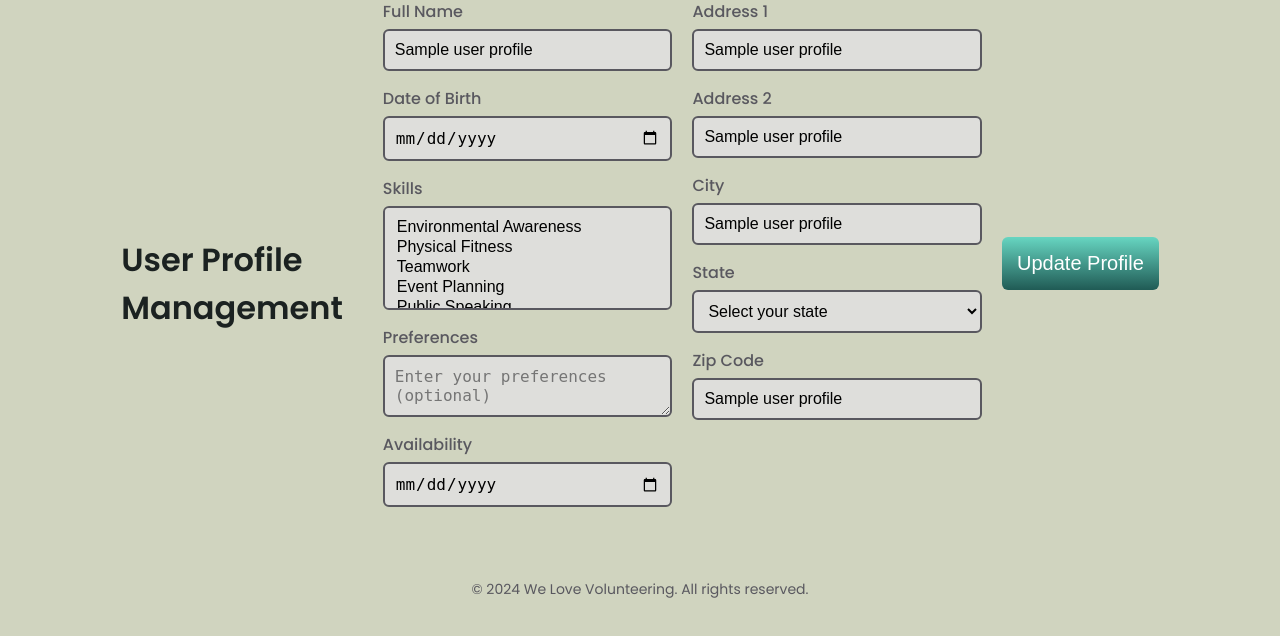
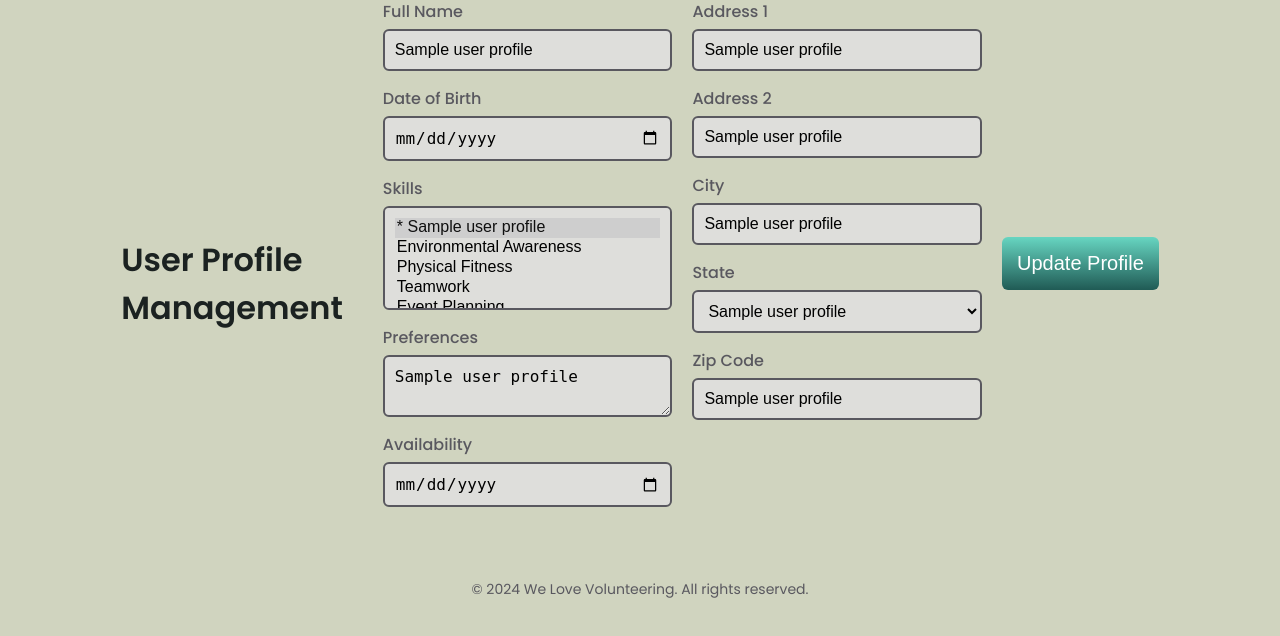
Before and after one commit to patelarti/VolunteerMatchingSystem, a Flask app: page /profile/ in a window 1280 px wide. Shown: the part 180-816 px from the top of the page. Run offline with Flask 3, Linux system fonts and the light colour scheme; the visitor is signed in with stand-in values (Sample User, id 1); a database or web service that is not in the repository returns one stand-in record (values such as "Sample title"); some libraries are stand-ins or nearby versions.

Commit message:
user profile is now able to fetch skills, availability date, preferences, state.

```diff
--- a/app/user_profile/routes.py
+++ b/app/user_profile/routes.py
@@ -83,15 +83,14 @@ def profile():
         full_name = table_data[1]
         address1, address2 = table_data[2], table_data[3]
         city, state, zipcode = table_data[4], table_data[5], table_data[6]
-        preferences = table_data[8]
-        # skills, preferences, availability = table_data[7], table_data[8], table_data[9]
+        skills, preferences, availability = table_data[7], table_data[8], table_data[9]
+        skills = skills.split(',')
+        print("skills==>", skills)
     else:
         full_name = ""
         address1, address2 = "", ""
-        city, state, zipcode = "", "", ""
-        preferences = ""
-        # skills, preferences, availability = table_data[7], table_data[8], table_data[9]
+        city, state, zipcode = "", "Select your state", ""
+        skills, preferences, availability = [], "", ""
 
     return render_template('profile.html', username=session['username'], full_name=full_name,
-                           preferences=preferences,
-                           address1=address1, address2=address2, city=city, zipcode=zipcode)
+                           preferences=preferences, address1=address1, address2=address2, city=city, state=state, zipcode=zipcode, availability=availability, skills=skills)
--- a/templates/profile.html
+++ b/templates/profile.html
@@ -194,6 +194,9 @@
                         <div class="form-group">
                             <label for="skills">Skills</label>
                             <select id="skills" name="skills" multiple required>
+                                {% for skill in skills %}
+                                       <option value="{{ skill }}" selected> * {{ skill }}</option>
+                                {% endfor %}
                                 <option value="Environmental Awareness">Environmental Awareness</option>
                                 <option value="Physical Fitness">Physical Fitness</option>
                                 <option value="Teamwork">Teamwork</option>
@@ -213,12 +216,12 @@
                         </div>
                         <div class="form-group">
                             <label for="preferences">Preferences</label>
-                            <textarea id="preferences" name="preferences" value="{{ preferences }}" placeholder="Enter your preferences (optional)"></textarea>
+                            <textarea id="preferences" name="preferences" value="{{ preferences }}" placeholder="Enter your preferences (optional)">{{preferences}}</textarea>
                         </div>
                         <div class="form-group">
                             <label for="availability">Availability</label>
-                            <input type="date" id="availability" name="availability" multiple required>
-<!--                            <input type="date" id="availability" value="{{ availability }}" name="availability" multiple required>-->
+<!--                            <input type="date" id="availability" name="availability" multiple required>-->
+                            <input type="date" id="availability" value="{{ availability }}" name="availability" multiple required>
                         </div>
                     </div>
                     <div class="form-column">
@@ -238,7 +241,8 @@
                             <label for="state">State</label>
                             <select id="state" name="state" required>
 <!--                            <select id="state" name="state" value="{{ state }}" required>-->
-                                <option value="">Select your state</option>
+<!--                                <option value="">Select your state</option>-->
+                                <option value="{{ state }}" selected>{{ state }}</option>
                                 <option value="AL">AL</option>
                                 <option value="AK">AK</option>
                                 <option value="AR">AR</option>
```
